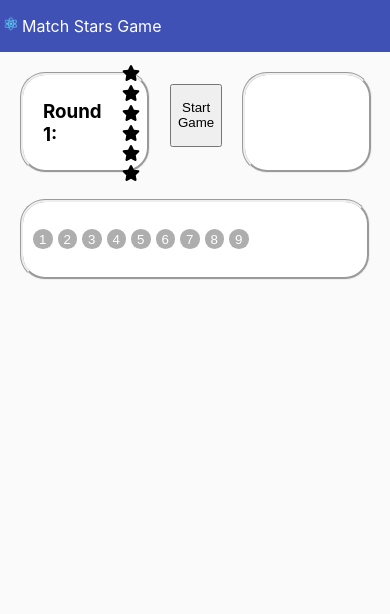
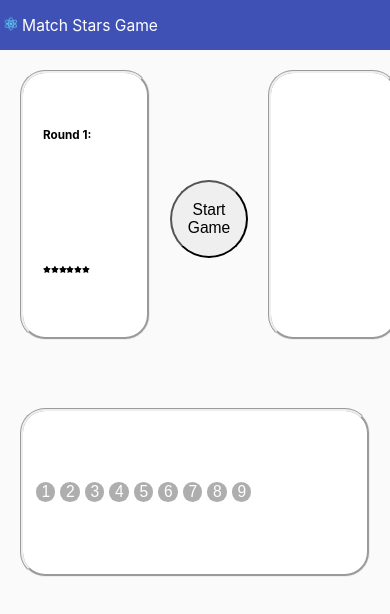
Before and after one commit to mkapiczy/star-match-game, a React (Create React App) app: page / in a window 390 px wide. Shown: the top 614 px of the page. Built offline with nearby package versions, Linux system fonts and the light colour scheme.

Commit message:
Improve responsiveness of the design. Extract start button to separate component

```diff
--- a/src/components/Bomb/Bomb.css
+++ b/src/components/Bomb/Bomb.css
@@ -28,9 +28,11 @@
 .game-over-title {
     color: white;
     font-weight: bold;
-    font-size: 2em;
+    font-size: 4vmin;
 }
 
 .bomb-play-again-button {
-    width: 100%;
+    width: 10vmin;
+    margin: auto;
+    font-size: 2vmin;
 }
--- a/src/components/Game/Game.css
+++ b/src/components/Game/Game.css
@@ -10,16 +10,29 @@
     height: 15vh;
 }
 
+
 .second-row {
-  display: flex;
-  flex-direction: row;
-  height: 12vh;
+    display: flex;
+    flex-direction: row;
+    height: 12vh;
 }
 
 .third-row {
-   display: flex;
+    display: flex;
     margin: auto;
     justify-content: center;
     align-content: center;
     height: 15vh;
 }
+
+@media only screen and (max-width:800px) {
+    .first-row {
+        height: 40vh;
+        width: auto;
+        font-size: 0.8em;
+    }
+
+    .second-row {
+        height: 25vh;
+    }
+}
--- a/src/components/Game/Game.tsx
+++ b/src/components/Game/Game.tsx
@@ -13,6 +13,7 @@ import {Corner} from "../../CommonTypes";
 import Trophy from "../Trophy/Trophy";
 import Bomb from "../Bomb/Bomb";
 import Timer from "../Timer/Timer"
+import StartGameButton from "../StartGameButton/StartGameButton";
 import {randomSum} from "../../services/math-utils";
 
 
@@ -111,9 +112,7 @@ const Game: React.FC = () => {
             <div className="first-row">
                 <StarsDisplay roundNumber={roundNumber} numberOfStars={numberOfStars}/>
                 {gameState === GameState.STOPPED ?
-                    <div style={{display: "flex", flexDirection: "column", alignContent:"center", justifyContent:"center"}}>
-                        <button style={{width: "auto", height: "50%"}} onClick={restartGame}>Start Game</button>
-                    </div> :
+                    <StartGameButton onClick={restartGame}/> :
                     <>
                         <ButtonArea>
                             <CircularButton icon={faCheck} isBlocked={!areSelectedNumbersCorrect()}
--- a/src/components/Header/Header.css
+++ b/src/components/Header/Header.css
@@ -3,10 +3,14 @@
     flex-direction: row;
     background-color: #3F51B5;
     flex: 0 0 auto;
-
+    width: 100%;
     align-items: center;
     justify-content: flex-start;
     color: white;
+}
+
+.app-title {
+    font-size: 4vmin;
 }
 
 .App-logo {
--- a/src/components/Header/Header.tsx
+++ b/src/components/Header/Header.tsx
@@ -9,7 +9,7 @@ const Header: React.FC = () => {
             <a href="/">
                 <img src={logo} className="App-logo" alt="logo"/>
             </a>
-            <p>
+            <p className="app-title">
                 Match Stars Game
             </p>
         </header>
--- a/src/components/Number/Number.css
+++ b/src/components/Number/Number.css
@@ -1,5 +1,6 @@
 .number {
-    margin-right: 5px;
+    margin-right: 2.5px;
+    margin-left: 2.5px;
     background-color: #aeaeae;
     border: none;
     color: white;
@@ -8,6 +9,7 @@
     border-radius: 50%;
     width: 5vmin;
     height: 5vmin;
+    font-size: 4vmin;
 }
 
 .number.not-available {
--- a/src/components/NumbersDisplay/NumbersDisplay.css
+++ b/src/components/NumbersDisplay/NumbersDisplay.css
@@ -2,6 +2,7 @@
     display: flex;
     flex-direction: row;
     flex: 1 0 auto;
+    flex-wrap: wrap;
     height: 80%;
     background-color: white;
     justify-content: flex-start;
--- a/src/components/StarsDisplay/StarsDisplay.css
+++ b/src/components/StarsDisplay/StarsDisplay.css
@@ -1,11 +1,11 @@
 .StarsDisplay {
     display: flex;
     flex-direction: row;
+    flex-wrap: wrap;
     flex: 3 0 auto;
     height: 80%;
     width: 33.333%;
     background-color: white;
-    justify-content: flex-start;
     align-items: center;
     border-radius: 25px;
     border-style: groove;
@@ -15,4 +15,14 @@
 .title {
     margin-left: 20px;
     margin-right: 20px;
+    font-size: 3vmin;
 }
+
+.stars {
+    margin: 20px 20px 20px 20px;
+}
+
+.star {
+    width: 2vmin !important;
+    height: auto;
+}
--- /dev/null
+++ b/src/components/StartGameButton/StartGameButton.css
@@ -0,0 +1,13 @@
+.start-game-wrapper {
+    display: flex;
+    flex-direction: column;
+    align-content: center;
+    justify-content: center;
+}
+
+.start-game-button {
+    border-radius: 50%;
+    width: 20vmin;
+    height: 20vmin;
+    font-size: 4vmin;
+}
--- /dev/null
+++ b/src/components/StartGameButton/StartGameButton.tsx
@@ -0,0 +1,16 @@
+import React from 'react';
+import './StartGameButton.css';
+
+interface Props {
+    onClick: any;
+}
+const StartGameButton: React.FC<Props> = (props:Props) => {
+    return (
+        <div className="start-game-wrapper">
+            <button className="start-game-button" onClick={props.onClick}>Start Game</button>
+        </div>
+    )
+}
+
+
+export default StartGameButton;
--- a/src/components/Trophy/Trophy.css
+++ b/src/components/Trophy/Trophy.css
@@ -15,7 +15,9 @@
  }
 
 .trophy-play-again-button {
-    width: 100%;
+    width: 10vmin;
+    margin: auto;
+    font-size: 2vmin;
 }
 
 .wrapper {
--- a/src/index.css
+++ b/src/index.css
@@ -9,6 +9,8 @@ html, body {
   min-height: 100%;
   height: 100%;
 }
+
+
 
 code {
   font-family: source-code-pro, Menlo, Monaco, Consolas, 'Courier New',
```
